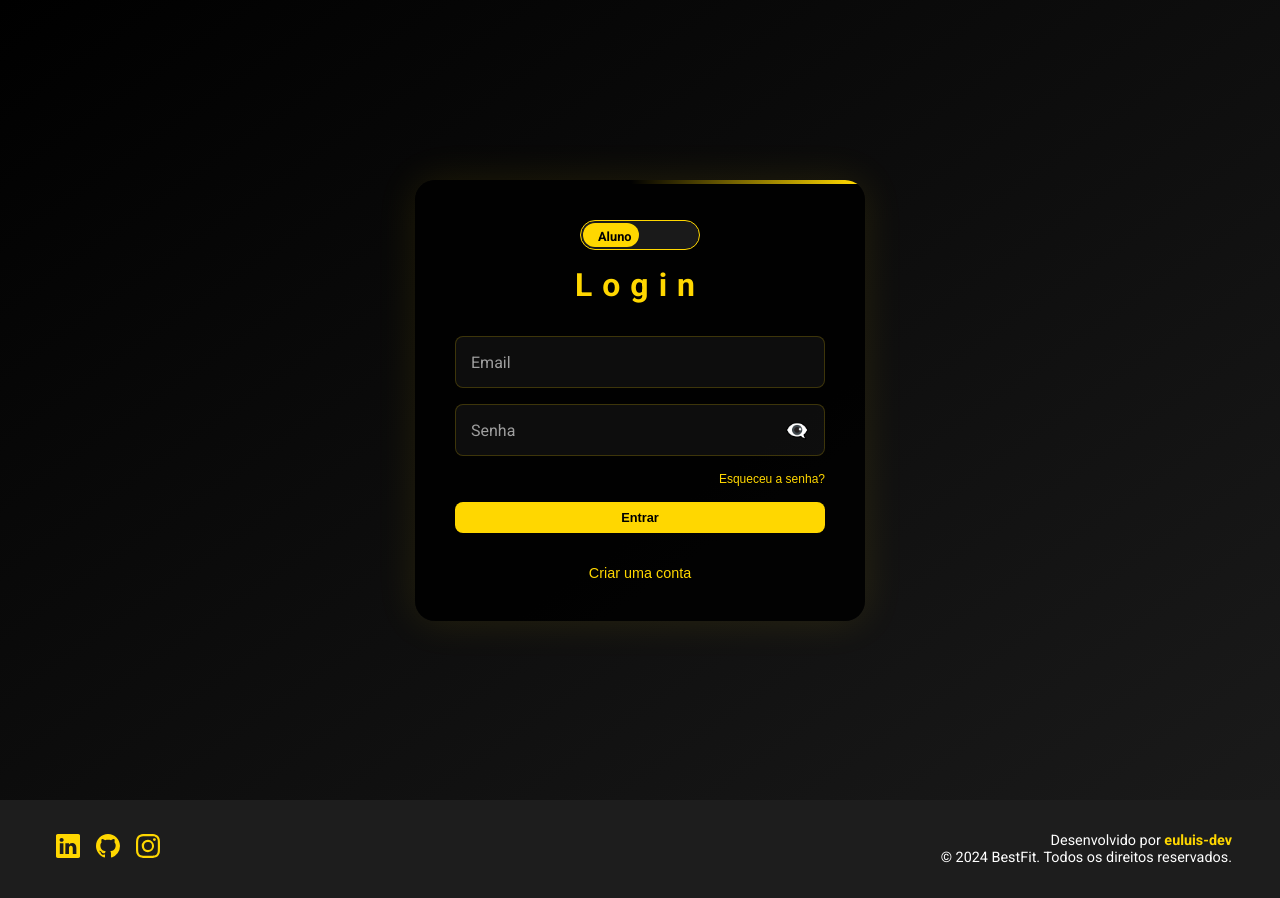
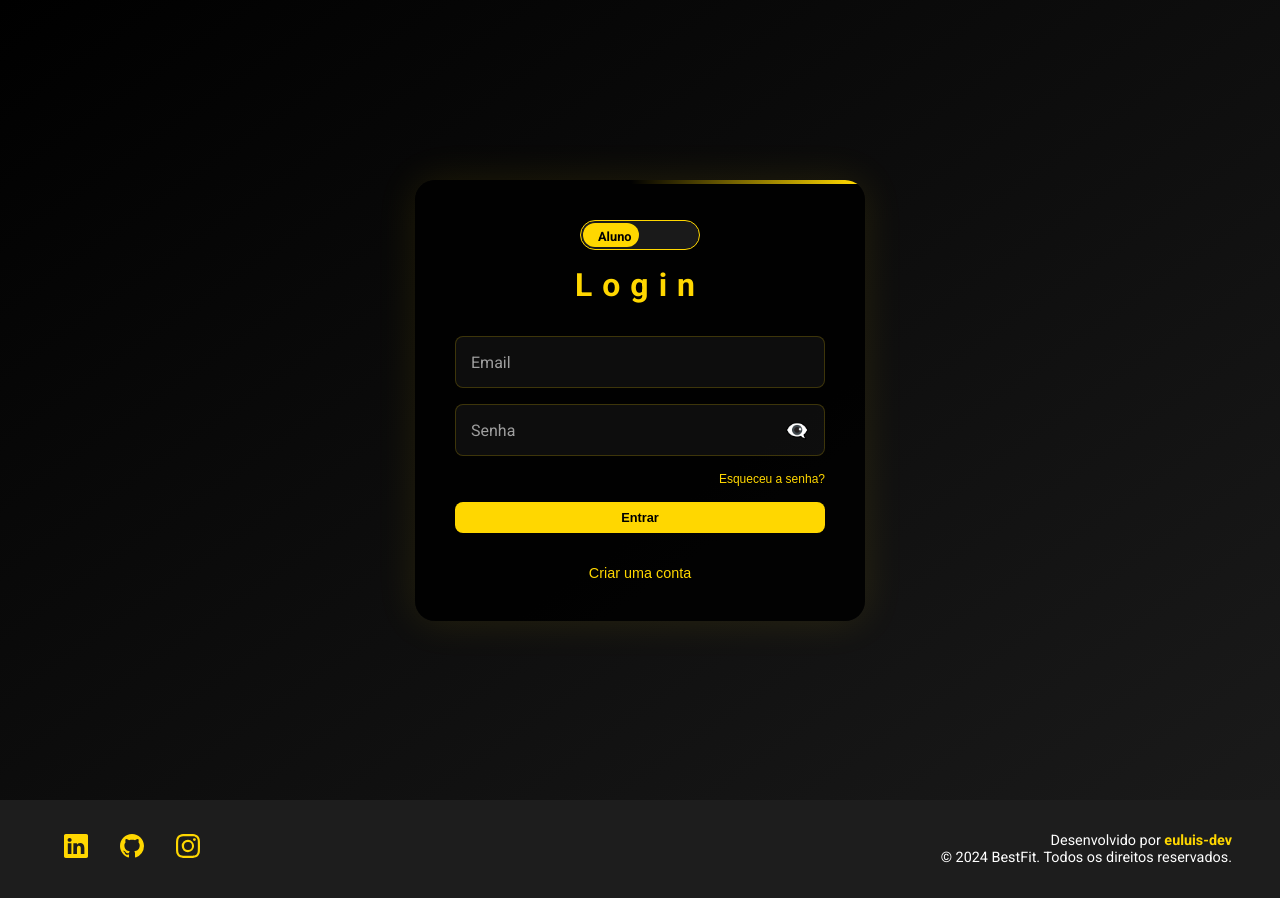
Before and after one commit to euluisdev/personal-app, a Next.js app: page / in a window 1280 px wide. Built offline with nearby package versions, Linux system fonts and the light colour scheme.

Commit message:
change style: changed font style of the footer

```diff
--- a/src/components/footer.css
+++ b/src/components/footer.css
@@ -7,7 +7,7 @@
 .footer-container {
     background-color: var(--black);
     color: var(--white);
-    padding: 2rem 1rem;
+    padding: 0.5rem 1rem;
     display: flex;
     flex-direction: column;
     align-items: center;
@@ -24,11 +24,11 @@
     padding: 0;
     display: flex;
     justify-content: center;
-    margin-bottom: 1.5rem;
+    margin-bottom: 0rem;
 }
 
 .footer-icons li {
-    margin: 0 0.5rem;
+    margin: 0 1rem;
 }
 
 .footer-icons a {
@@ -42,7 +42,7 @@
 }
 
 .developed {
-    font-size: 0.9rem;
+    font-size: 0.8rem;
 }
 
 .developed a {
@@ -84,10 +84,11 @@
     }
 
     .footer-icons ul {
-        margin-bottom: 0;
+        margin-bottom: 0rem;
     }
 
     .developed {
         text-align: right;
+        font-size: 0.9rem;
     }
 }
```
